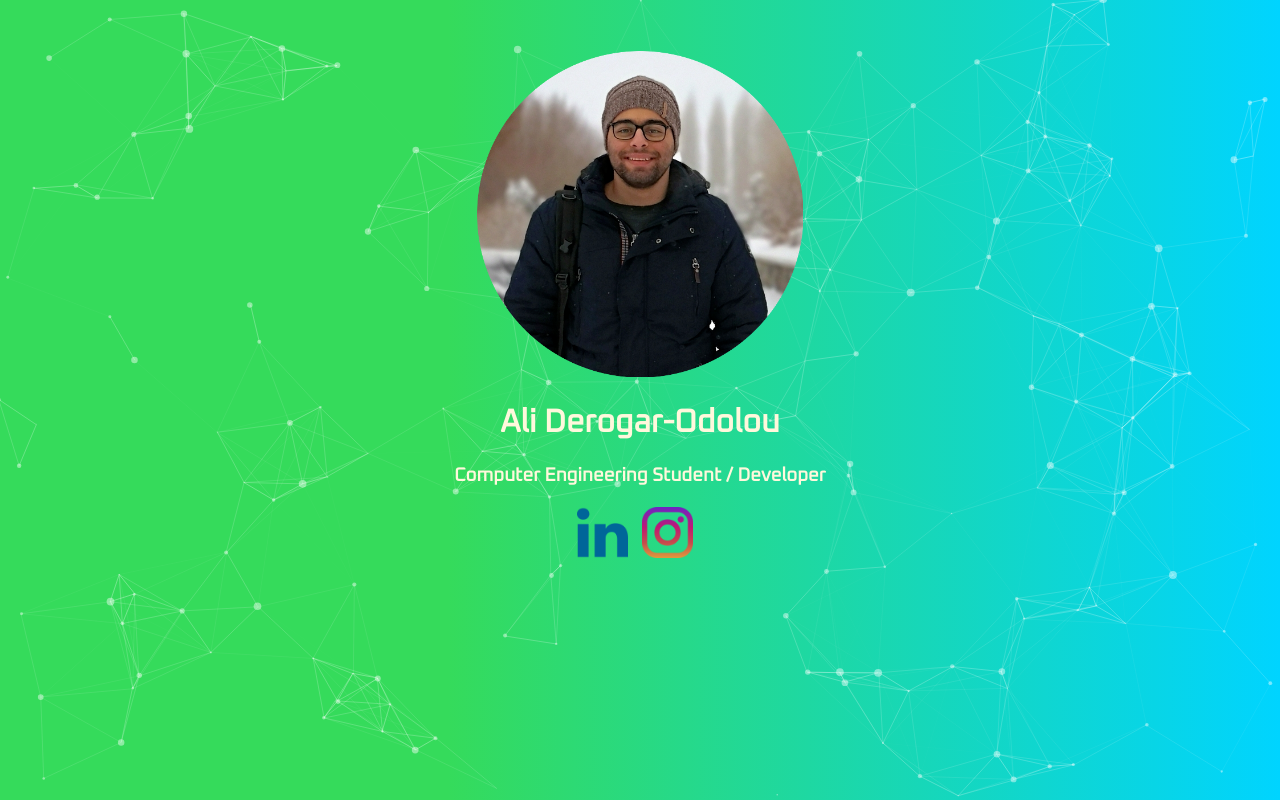
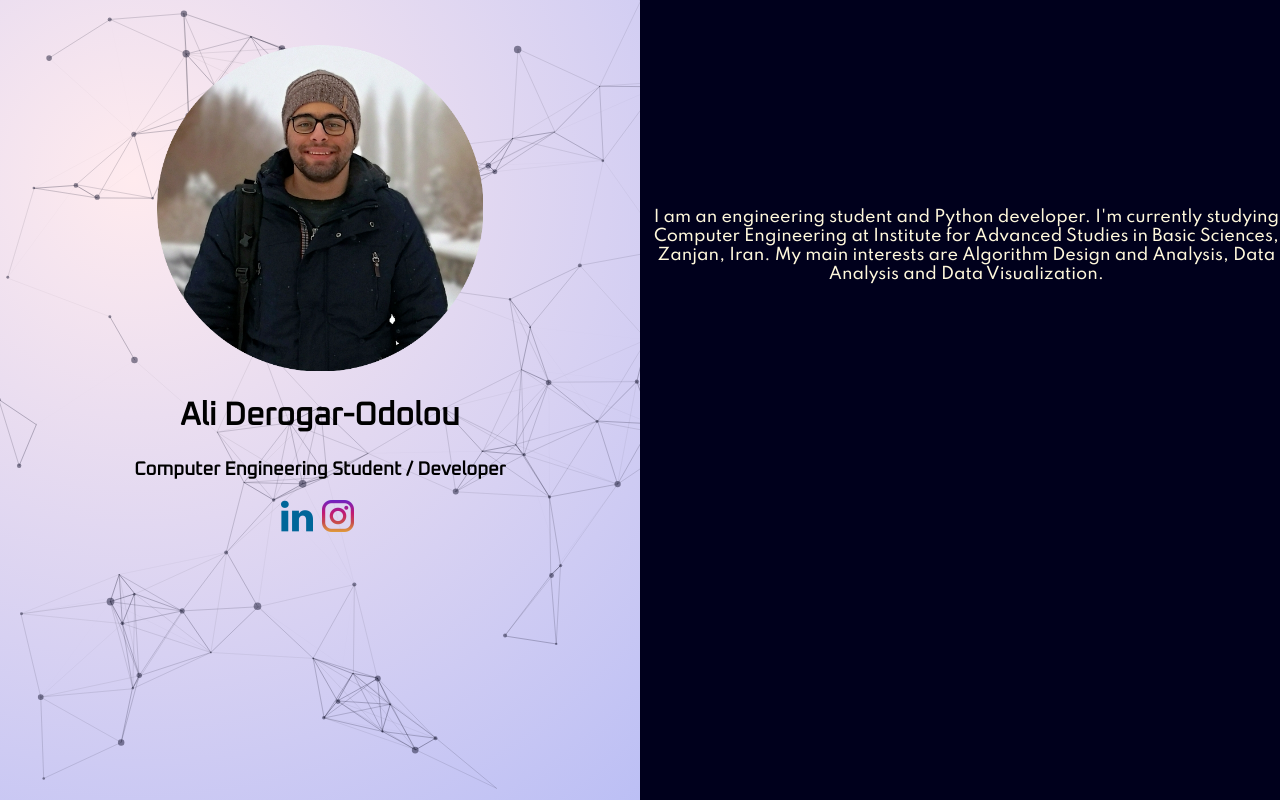
Before and after one commit to drgr-user/drguser.github.io, a plain HTML site: page index.html in a window 1280 px wide. Drawn offline with Linux system fonts and the light colour scheme; animation ran at ten frames a second.

Commit message:
webpage v.2; Page is now split in  half. Background is changed.Introduction is added.

```diff
--- a/index.html
+++ b/index.html
@@ -6,7 +6,7 @@
     <meta name="author" content="Ali Derogar-Odolou">
 
     <link href="https://fonts.googleapis.com/css?family=Oxanium&display=swap" rel="stylesheet">
-
+    <link href="https://fonts.googleapis.com/css?family=Spartan:500&display=swap" rel="stylesheet">
     <link rel = "stylesheet" type = "text/css" href = "style.css">
 
     <title>Ali Derogar-Odolou</title>
@@ -17,6 +17,17 @@
         <!-- scripts -->
         <script src="particles.js"></script>
         <script src="js/app.js"></script>
+    </div>
+
+    <div class="splitright">
+        <div class = "righttextBox">
+            <div class = "righttext">
+                <p id="introduction">I am an engineering student and Python developer. I'm currently studying
+                    Computer Engineering at Institute for Advanced Studies in Basic Sciences, Zanjan, Iran.
+                    My main interests are Algorithm Design and Analysis, Data Analysis and Data Visualization.
+                </p>
+            </div>
+        </div>
     </div>
 
     <div class = "page">
--- a/js/app.js
+++ b/js/app.js
@@ -23,13 +23,13 @@ particlesJS('particles-js',
         }
       },
       "color": {
-        "value": "#ffffff"
+        "value": "#00001c"
       },
       "shape": {
         "type": "circle",
         "stroke": {
           "width": 0,
-          "color": "#000000"
+          "color": "#00001c"
         },
         "polygon": {
           "nb_sides": 5
@@ -63,7 +63,7 @@ particlesJS('particles-js',
       "line_linked": {
         "enable": true,
         "distance": 120,
-        "color": "#ffffff",
+        "color": "#00001c",
         "opacity": 0.4,
         "width": 1
       },
--- a/style.css
+++ b/style.css
@@ -8,11 +8,9 @@ html,body{
     height:100%;
     z-index: -1;
 
-    background: rgb(53,219,91);
-    background: linear-gradient(90deg, rgba(53,219,91,1) 0%, rgba(53,219,91,1) 35%, rgba(0,212,255,1) 100%);
+   overflow: hidden;
 
-    /*background: linear-gradient(110deg, #2fc265 60%, #2fc279 60%);*/
-
+    background-image: radial-gradient( circle 879px at 10.4% 22.3%,  rgba(255,235,238,1) 0%, rgba(186,190,245,1) 93.6% );
     background-repeat: no-repeat;
 }
 
@@ -22,22 +20,47 @@ html,body{
     height:100%;
     z-index: -1;
 
-    background: rgb(53,219,91);
-    background: linear-gradient(90deg, rgba(53,219,91,1) 0%, rgba(53,219,91,1) 35%, rgba(0,212,255,1) 100%);
-
+    background-image: radial-gradient( circle 879px at 10.4% 22.3%,  rgba(255,235,238,1) 0%, rgba(186,190,245,1) 93.6% );
     background-size: cover;
     background-repeat: no-repeat;
   }
 
+
+
+
 .page{
-    position: absolute;
-    width:100%;
+    width:50%;
     height:100%;
     margin: 0px;
+
+    float: left;
+}
+
+.splitright{
+    width:50%;
+    height:100%;
+    margin: 0px;
+
+    float: right;
+    background-color: #00001c;
+}
+
+.righttextBox{
+    padding-top: 30%;
+    padding-left: 2%;
+    padding-left: 2%;
+    text-align: center;
+    box-sizing: border-box;
+    display: table-cell;
+}
+
+#introduction{
+    color: cornsilk;
+    font-family: 'Spartan';
 }
 
 .avatarBox{
-    margin-top: 4%;
+    margin-top: 7%;
     text-align: center;
     box-sizing: border-box;
 }
@@ -55,13 +78,13 @@ html,body{
 
 .nameheader{
     font-family: 'Oxanium';
-    color: cornsilk;
+    color: black;
     display: block;
 }
 
 .subheader{
     font-family: 'Oxanium';
-    color: cornsilk;
+    color: black;
     display: block;
 }
 .linksBox{
@@ -72,9 +95,9 @@ html,body{
     display: inline;
     margin-right: 0.75%;
 }
-#linkedinlogo{width: 4%; height: 4%;}
+#linkedinlogo{width: 5%; height: 5%;}
 .instagramlink{
     display: inline;
     margin-right: 0.75%;
 }
-#instagramlogo{width: 4%; height: 4%;}
+#instagramlogo{width: 5%; height: 5%;}
```
